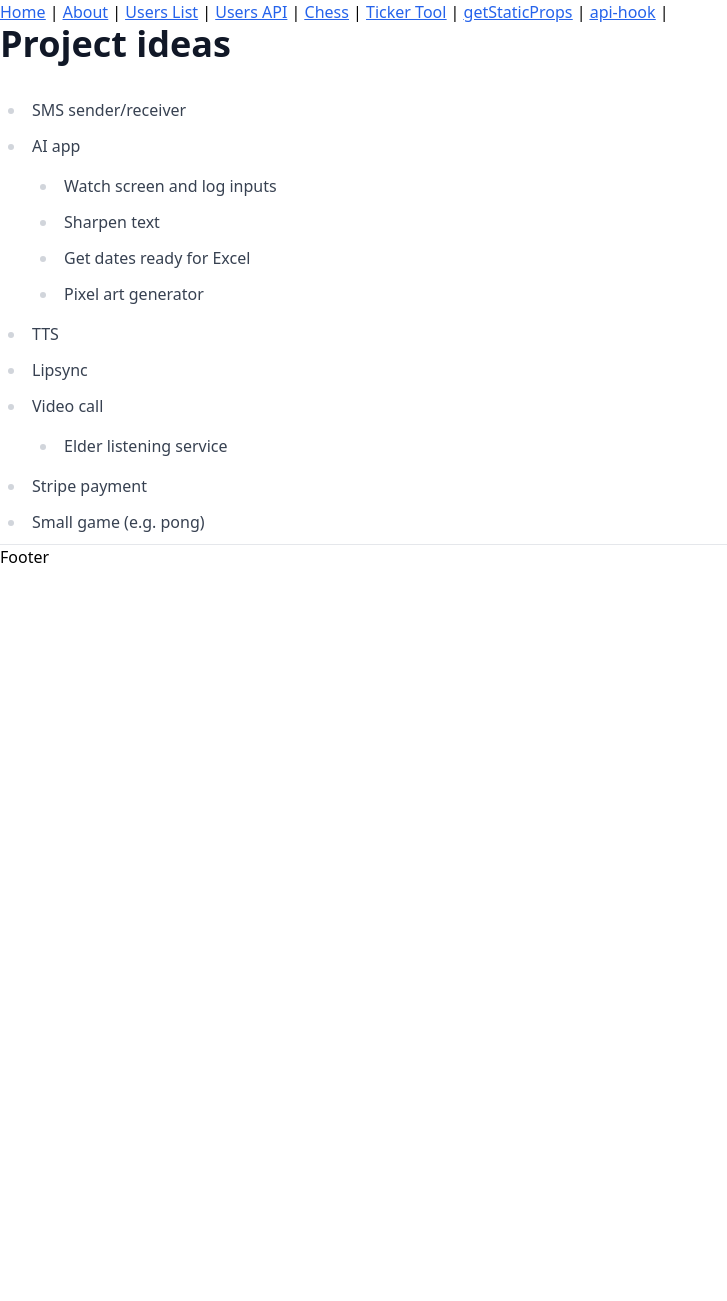
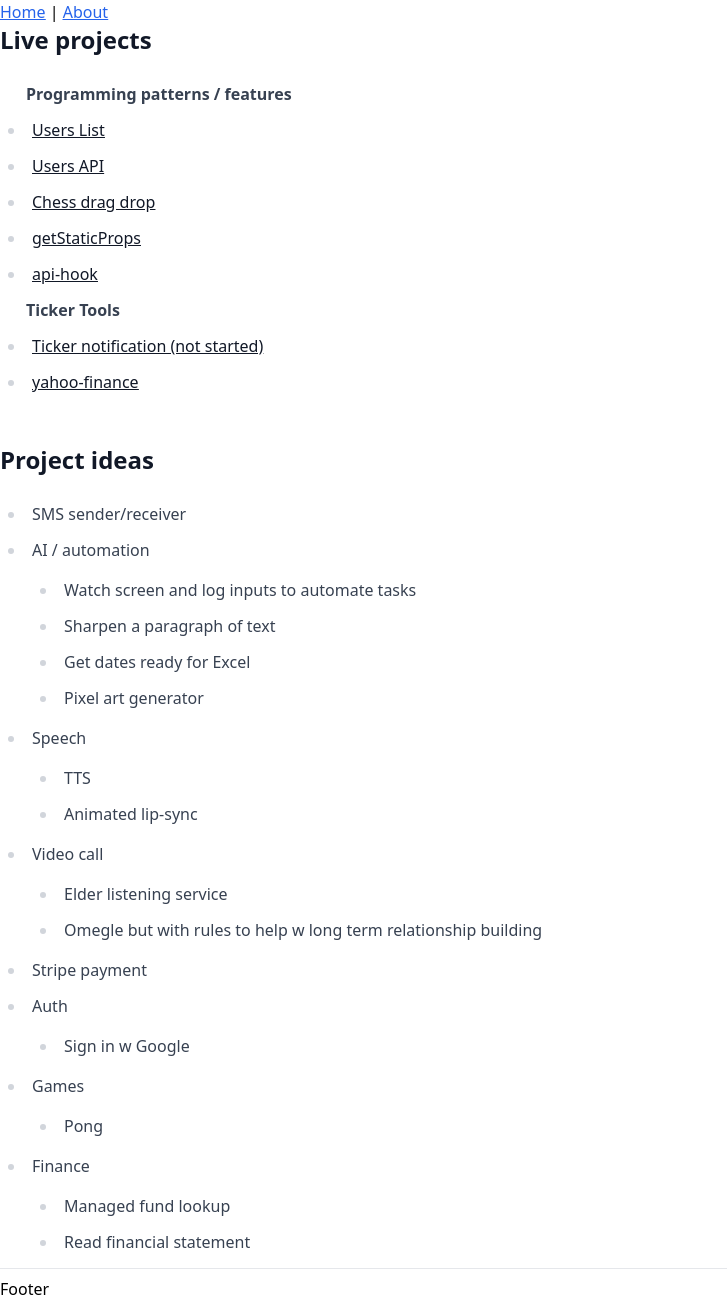
Before and after one commit to Goldiserv/chess-game, a Next.js app in the folder nextjs/: page / in a window 1280 px wide. Shown: the whole page, without its empty margins (0-727 px from the left). Before the commit the page ends 800 px from the top, so only its background shows below. Built offline with nearby package versions, Linux system fonts and the light colour scheme.

Commit message:
cleanup and textframe

```diff
--- a/nextjs/components/Layout.tsx
+++ b/nextjs/components/Layout.tsx
@@ -22,35 +22,13 @@ const Layout = ({ children, title = "This is the default title" }: Props) => (
         |{" "}
         <Link href="/about">
           <a>About</a>
-        </Link>{" "}
-        |{" "}
-        <Link href="/users">
-          <a>Users List</a>
-        </Link>{" "}
-        | <a href="/api/users">Users API</a> |{" "}
-        <Link href="/chess-drag-drop">
-          <a>Chess</a>
-        </Link>{" "}
-        |{" "}
-        <Link href="/ticker-tool">
-          <a>Ticker Tool</a>
-        </Link>{" "}
-        |{" "}
-        <Link href="/getStaticProps">
-          <a>getStaticProps</a>
-        </Link>{" "}
-        |{" "}
-        <Link href="/api-hook">
-          <a>api-hook</a>
-        </Link>{" "}
-        |{" "}
-
+        </Link>
       </nav>
     </header>
     {children}
     <footer>
-      <hr />
-      <span>Footer</span>
+      <hr className="pb-2"/>
+      <span className="">Footer</span>
     </footer>
   </div>
 );
--- a/nextjs/pages/about.tsx
+++ b/nextjs/pages/about.tsx
@@ -1,16 +1,22 @@
-import Link from 'next/link'
-import Layout from '../components/Layout'
+import Link from "next/link";
+import Layout from "../components/Layout";
 
 const AboutPage = () => (
-  <Layout title="About | Next.js + TypeScript Example">
-    <h1 className="">About</h1>
-    <p className="">This is the about page</p>
-    <p  >
-      <Link href="/">
-        <button className="text-white bg-blue-600 hover:bg-blue-700 p-2 rounded">Go home</button>
-      </Link>
-    </p>
+  <Layout title="About | Mini-projects">
+    <article className="prose">
+      <h2 className="">About</h2>
+      <p className="">
+        This site holds small projects and/or example solutions to problems.
+      </p>
+      <p>
+        <Link href="/">
+          <button className="text-white bg-blue-600 hover:bg-blue-700 p-2 rounded">
+            Home
+          </button>
+        </Link>
+      </p>
+    </article>
   </Layout>
-)
+);
 
-export default AboutPage
+export default AboutPage;
--- a/nextjs/pages/api-hook.tsx
+++ b/nextjs/pages/api-hook.tsx
@@ -15,11 +15,16 @@ function Index() {
       <Layout title="API + Hook">
         <h1 className="">API + Hook</h1>
         <p className="">Example: Call API and save to react hook</p>
-        <p>API result is: {JSON.stringify(apiRes)}</p>
+        <p>
+          API result is:
+          <pre>
+            <code>{JSON.stringify(apiRes, null, 4)}</code>
+          </pre>
+        </p>
         <p>
           <Link href="/">
             <button className="text-white bg-blue-600 hover:bg-blue-700 p-2 rounded">
-              Go home
+              Home
             </button>
           </Link>
           <button
--- a/nextjs/pages/getStaticProps.tsx
+++ b/nextjs/pages/getStaticProps.tsx
@@ -9,11 +9,11 @@ function Index({ stars }) {
         <p className="">
           This page uses getStaticProps to return async api call result before page load
         </p>
-        <p>Next.js has {stars} ⭐️</p>
+        <p>Next.js has {stars} ⭐️ {"<--"} no. stars generated via static props</p>
         <p>
           <Link href="/">
             <button className="text-white bg-blue-600 hover:bg-blue-700 p-2 rounded">
-              Go home
+              Home
             </button>
           </Link>
         </p>
--- a/nextjs/pages/index.tsx
+++ b/nextjs/pages/index.tsx
@@ -2,32 +2,96 @@ import Link from "next/link";
 import Layout from "../components/Layout";
 
 const IndexPage = () => (
-  <Layout title="Home | Next.js + TypeScript Example">
+  <Layout title="Home | Mini-projects">
+    <article className="prose">
+      <h2>Live projects</h2>
 
-    <article className="prose">
-    <h1>Project ideas</h1>
+      <ul>
+        <b>Programming patterns / features</b>
+        <li>
+          <Link href="/users">
+            <a>Users List</a>
+          </Link>
+        </li>
+        <li>
+          <a href="/api/users">Users API</a>
+        </li>
+        <li>
+          <Link href="/chess-drag-drop">
+            <a>Chess drag drop</a>
+          </Link>
+        </li>
+        <li>
+          <Link href="/getStaticProps">
+            <a>getStaticProps</a>
+          </Link>
+        </li>
+        <li>
+          <Link href="/api-hook">
+            <a>api-hook</a>
+          </Link>
+        </li>
+        <b>Ticker Tools</b>
+        <li>
+          <Link href="/ticker-tool">
+            <a>Ticker notification (not started)</a>
+          </Link>
+        </li>
+        <li>
+          <Link href="/yahoo-finance">
+            <a>yahoo-finance</a>
+          </Link>
+        </li>
+      </ul>
 
-    <ul className="">
-      <li className=""> SMS sender/receiver </li>
+      <h2>Project ideas</h2>
+      <ul>
+        <li> SMS sender/receiver </li>
         <li>
-        AI app
+          AI / automation
           <ul>
-          <li>Watch screen and log inputs</li>
-          <li>Sharpen text</li>
+            <li>Watch screen and log inputs to automate tasks</li>
+            <li>Sharpen a paragraph of text</li>
             <li>Get dates ready for Excel</li>
             <li>Pixel art generator</li>
           </ul>
         </li>
-      <li> TTS </li>
-      <li> Lipsync </li>
+        <li>
+          Speech
+          <ul>
+            <li>TTS</li>
+            <li>Animated lip-sync</li>
+          </ul>
+        </li>
         <li>
           Video call
           <ul>
             <li>Elder listening service</li>
+            <li>
+              Omegle but with rules to help w long term relationship building
+            </li>
           </ul>
         </li>
         <li> Stripe payment </li>
-      <li> Small game (e.g. pong) </li>
+        <li>
+          Auth
+          <ul>
+            <li>Sign in w Google</li>
+          </ul>
+        </li>
+        <li>
+          Games
+          <ul>
+            <li>Pong</li>
+          </ul>
+        </li>
+        <li>
+          Finance
+          <ul>
+            <li>Managed fund lookup</li>
+            <li>Read financial statement</li>
+          </ul>
+        </li>
       </ul>
     </article>
   </Layout>
--- /dev/null
+++ b/nextjs/pages/textframe.tsx
@@ -0,0 +1,50 @@
+import Layout from "../components/Layout";
+//import { useEffect } from "react"; // useContext, createContext
+import Head from "next/head";
+import Script from "next/script";
+
+// export const FbSdkScriptContext = createContext(null);
+// export const useFbSdkScriptContext = () => useContext(FbSdkScriptContext);
+
+function Index() {
+  // useEffect(() => {
+  //   const script = document.createElement("script");
+  //   script.src = "https://exporter.textframe.app/wordpress.js";
+  //   script.async = true;
+  //   //script.preload = "true";
+  //   document.head.appendChild(script);
+  //   return () => {
+  //     document.head.removeChild(script);
+  //   };
+  // }, []);
+
+  return (
+    <div>
+      <Head>
+        <title>My page title</title>
+        {/* <meta name="viewport" content="initial-scale=1.0, width=device-width" /> */}
+        <Script
+          async
+          // preload="true"
+          src="https://exporter.textframe.app/wordpress.js"
+        />
+      </Head>
+
+      <Layout title="Textframe">
+        <h1 className="">Textframe</h1>
+        <p className="">Embed component from another app</p>
+
+        <div style={{ display: "none" }} id="id-container">
+          1956516571
+        </div>
+        <div
+          style={{ width: "100vw", maxWidth: "initial" }}
+          id="textframe-div"
+          className="wp-block-create-block-textframe"
+        ></div>
+      </Layout>
+    </div>
+  );
+}
+
+export default Index;
--- a/nextjs/pages/ticker-tool.tsx
+++ b/nextjs/pages/ticker-tool.tsx
@@ -10,7 +10,7 @@ const TickerToolPage = () => (
     {/* <p>{JSON.stringify(process.env)}</p> */}
     <p>
       {/* <Link href="/">
-        <button className="text-white bg-blue-600 hover:bg-blue-700 p-2 rounded">Go home</button>
+        <button className="text-white bg-blue-600 hover:bg-blue-700 p-2 rounded">Home</button>
       </Link> */}
     </p>
   </Layout>
--- a/nextjs/pages/users/index.tsx
+++ b/nextjs/pages/users/index.tsx
@@ -20,7 +20,7 @@ const WithStaticProps = ({ items }: Props) => (
     <List items={items} />
     <p>
       <Link href="/">
-        <a>Go home</a>
+        <a>Home</a>
       </Link>
     </p>
   </Layout>
--- a/nextjs/pages/yahoo-finance.tsx
+++ b/nextjs/pages/yahoo-finance.tsx
@@ -10,11 +10,11 @@ function Index() {
     <div>
       <Layout title="Yahoo Finance">
         <h1 className="">Yahoo Finance</h1>
-        <p className="">
-          This calls Yahoo Finance API
-        </p>
-        <pre>{JSON.stringify(apiRes)}</pre>
-
+        <p className="">This calls Yahoo Finance API</p>
+        <pre>
+          <code>{JSON.stringify(apiRes, null, 5)}</code>
+        </pre>
+        Ticker symbol:
         <input
           type="text"
           className="border-2"
@@ -22,7 +22,7 @@ function Index() {
           name="stock-ticker-input"
         />
 
-        <button
+        {/* <button
           className="text-white bg-blue-600 hover:bg-blue-700 p-2 rounded"
           onClick={async () => {
             let x = document.getElementById(
@@ -32,7 +32,7 @@ function Index() {
           }}
         >
           Log ticker value
-        </button>
+        </button> */}
 
         <button
           className="text-white bg-blue-600 hover:bg-blue-700 p-2 rounded"
@@ -58,11 +58,6 @@ function Index() {
           Call Yahoo API
         </button>
 
-        <Link href="/">
-          <button className="ml-2 text-white bg-blue-600 hover:bg-blue-700 p-2 rounded">
-            Go home
-          </button>
-        </Link>
       </Layout>
     </div>
   );
```
Lines whose indentation alone changed are shown as unchanged.
